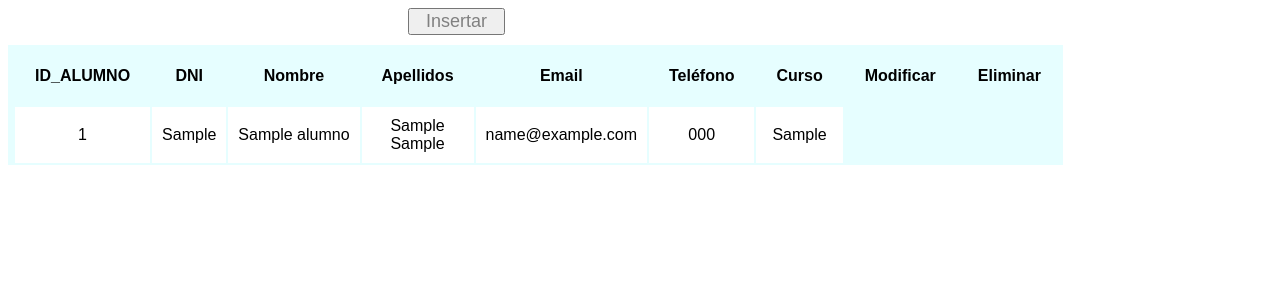
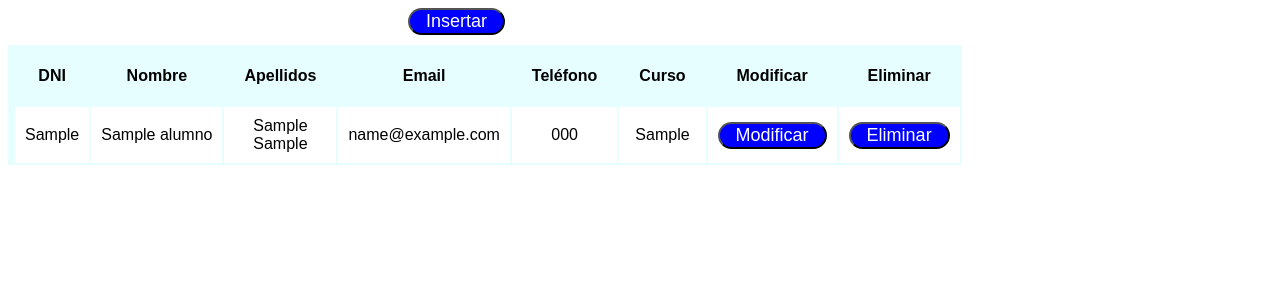
Before and after one commit to MiguelFernandezFerna/DAW02_DWES, a PHP site: page /CRUD_principal.php in a window 1280 px wide. Shown: the top 300 px of the page. Run offline with PHP 8.4, Linux system fonts and the light colour scheme; tables that the repository leaves empty or names only in its code hold one stand-in row (values such as "Sample post").

Commit message:
bomba, funciona

```diff
--- a/U3/Base de datos/pagina1/controlador/eliminar_alumno.php
+++ b/U3/Base de datos/pagina1/controlador/eliminar_alumno.php
@@ -2,7 +2,7 @@
     include("../config/conexion.php");
 
     $conexion = conexion();
-    $id_alumno = 1;//$_GET["id_persona"];
+    $id_alumno = $_GET["id_alumno"];
     $eliminar = $conexion->prepare("delete from alumnos where id_alumno = ?");
     $eliminar ->bind_param("i",$id_alumno);
     $eliminar->execute();
--- a/U3/Base de datos/pagina1/vista/CRUD_principal.php
+++ b/U3/Base de datos/pagina1/vista/CRUD_principal.php
@@ -10,7 +10,6 @@
     <button id="Insertar"><a href="formulario_agregar_alumno.php" id="insertar">Insertar</a></button>
     <table>
         <thead>
-            <th>ID_ALUMNO</th>
             <th>DNI</th>
             <th>Nombre</th>
             <th>Apellidos</th>
--- a/U3/Base de datos/pagina1/vista/formulario_modificar_alumnos.php
+++ b/U3/Base de datos/pagina1/vista/formulario_modificar_alumnos.php
@@ -15,7 +15,7 @@
                 include("../config/conexion.php");
 
                 $conexion=conexion();
-                $idRecogido = 2;//$_GET["id_alumno"];
+                $idRecogido = $_GET["id_alumno"];
 
                 $cambiarAlumno = $conexion->prepare("select * from alumnos where id_alumno =?");
                 $cambiarAlumno->bind_param("i",$idRecogido);
--- a/U3/Base de datos/pagina1/vista/pagina1Estilo.css
+++ b/U3/Base de datos/pagina1/vista/pagina1Estilo.css
@@ -20,14 +20,25 @@ td{
     text-align: center;
 }
 
-#insertar{
+a{
     text-decoration: none;
-    color: gray;
     padding: 10px;
+    color: white;
     font-size: large;
 }
 
 #Insertar{
     margin-left: 400px;
+    background-color: blue;
+    border-radius: 15px;
+}
 
+#Modificar{
+    background-color: blue;
+    border-radius: 15px;
 }
+
+#eliminar{
+    background-color: blue;
+    border-radius: 15px;
+}
--- a/U3/Base de datos/pagina1/vista/visualizarAlumnos.php
+++ b/U3/Base de datos/pagina1/vista/visualizarAlumnos.php
@@ -13,7 +13,6 @@
     if ($numRegistros>0) {
         foreach ($listaAlumnos as $alumno) {
             echo "<tr>";
-            echo "<td>$alumno[id_alumno]</td>";
             echo "<td>$alumno[dni]</td>";
             echo "<td>$alumno[nombre]</td>";
             echo "<td>$alumno[apellido1]
@@ -21,6 +20,8 @@
             echo "<td>$alumno[email]</td>";
             echo "<td>$alumno[telefono]</td>";
             echo "<td>$alumno[curso]</td>";
+            echo "<td><button id=Modificar><a href=formulario_modificar_alumnos.php?id_alumno=$alumno[id_alumno]>Modificar</a></button></td>";
+            echo "<td><button id=eliminar><a href=../controlador/eliminar_alumno.php?id_alumno=$alumno[id_alumno]>Eliminar</a></button></td>";
             echo "</tr>";
         }
     } else {
```
